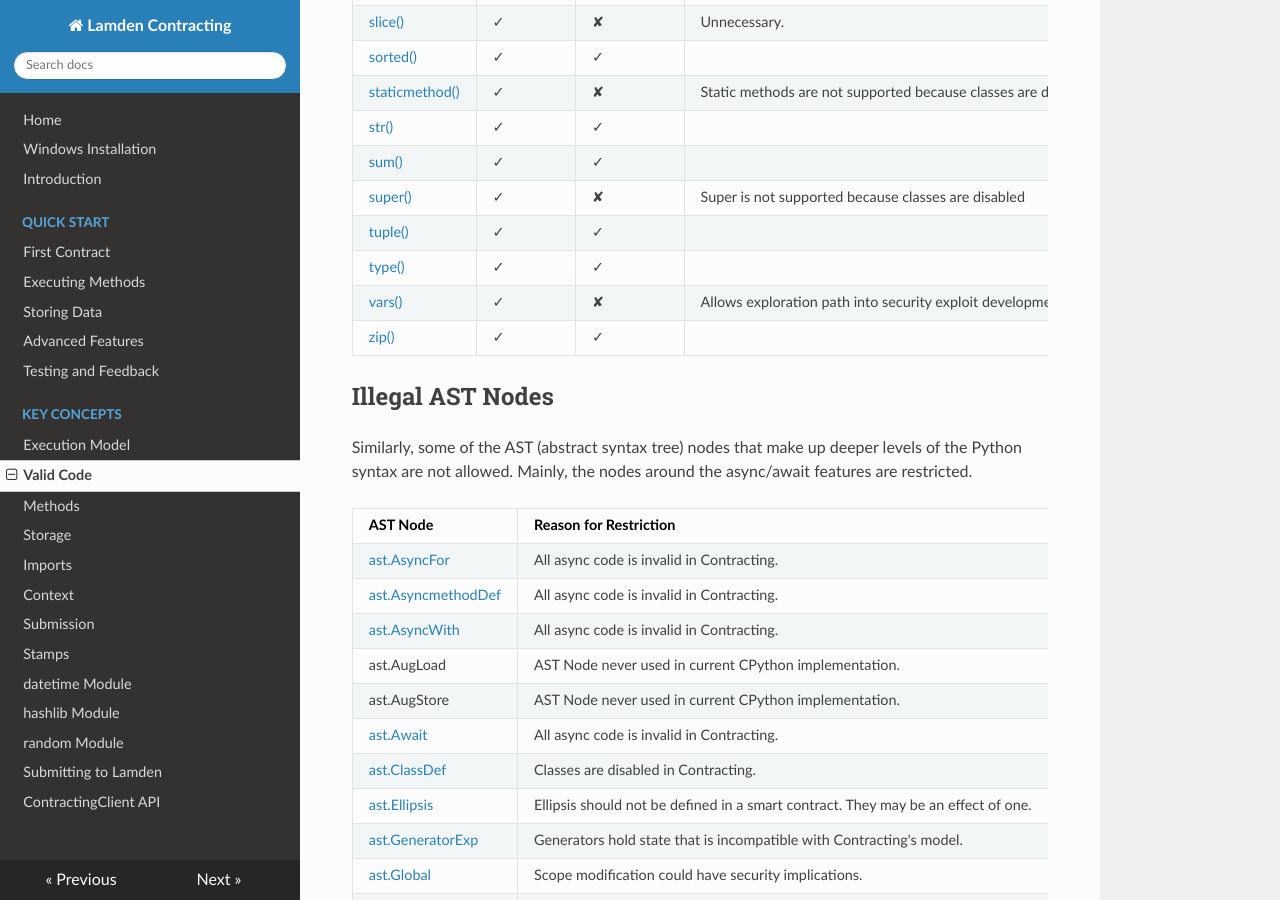
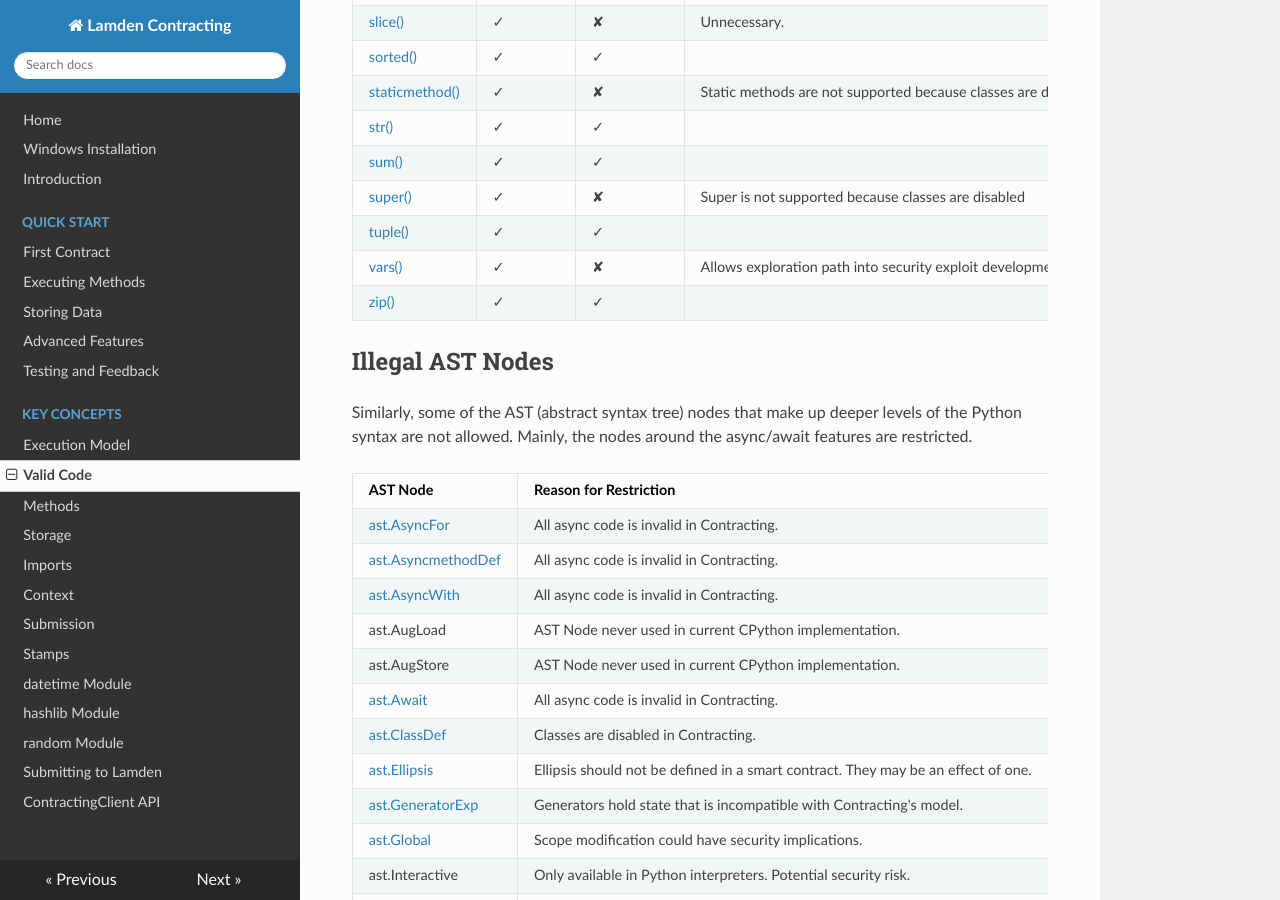
Before and after one commit to Lamden/contracting-docs, an MkDocs documentation site: the page built from docs/concepts/valid-code.md, in a window 1280 px wide and 900 px high, scrolled down 3105 px. Built offline with MkDocs 1.6.1, drawn with Linux system fonts in a browser that asks for light colours; nearby versions of some CDN libraries.

Commit message:
Remove "type" from valid contracting code

```diff
--- a/docs/concepts/valid-code.md
+++ b/docs/concepts/valid-code.md
@@ -99,7 +99,6 @@ Built-Ins	|	Python3.6	|	Contracting	| Reason for Restriction
 [sum()](https://docs.python.org/3/library/methods.html#sum)						|	✓	|	✓
 [super()](https://docs.python.org/3/library/methods.html#super)					|	✓	|	✘	| Super is not supported because classes are disabled
 [tuple()](https://docs.python.org/3/library/methods.html#func-tuple)				|	✓	|	✓
-[type()](https://docs.python.org/3/library/methods.html#type)						|	✓	|	✓
 [vars()](https://docs.python.org/3/library/methods.html#vars)						|	✓	|	✘	| Allows exploration path into security exploit development.
 [zip()](https://docs.python.org/3/library/methods.html#zip)						|	✓	|	✓
 
```
